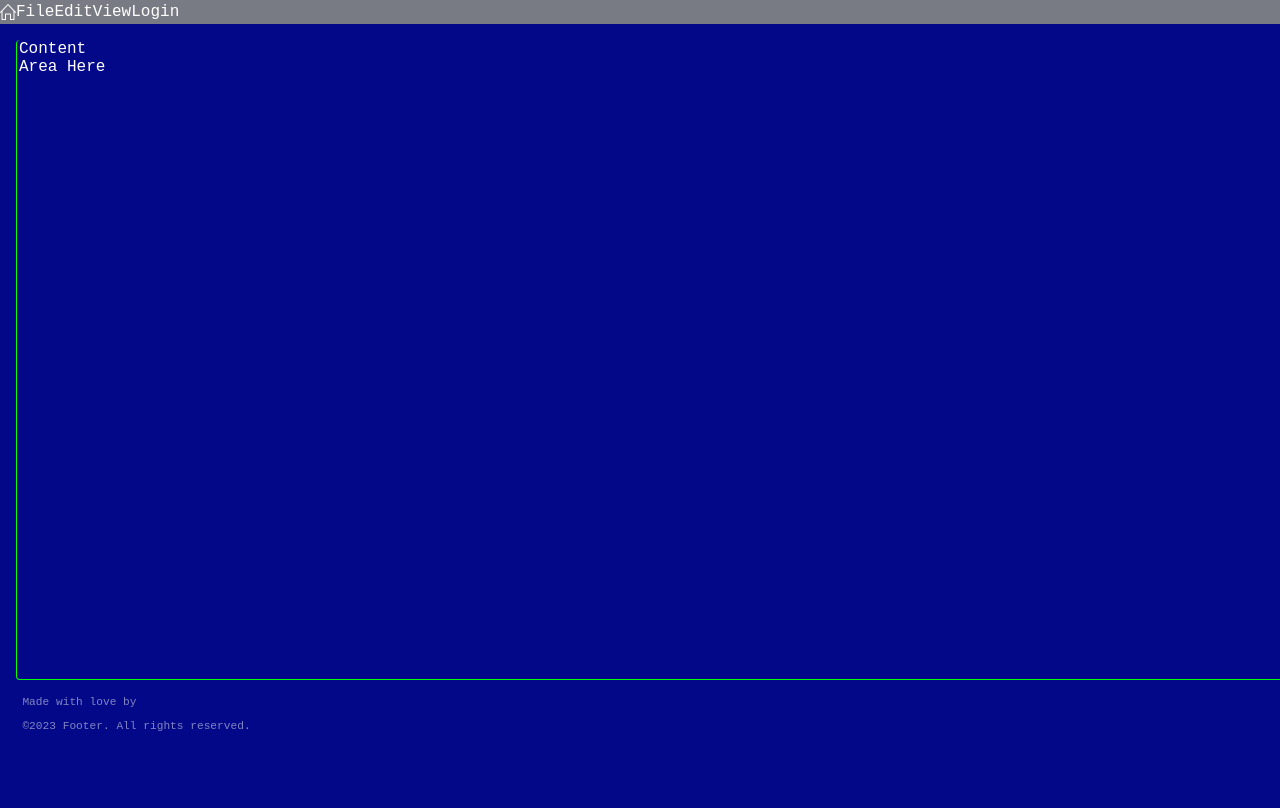
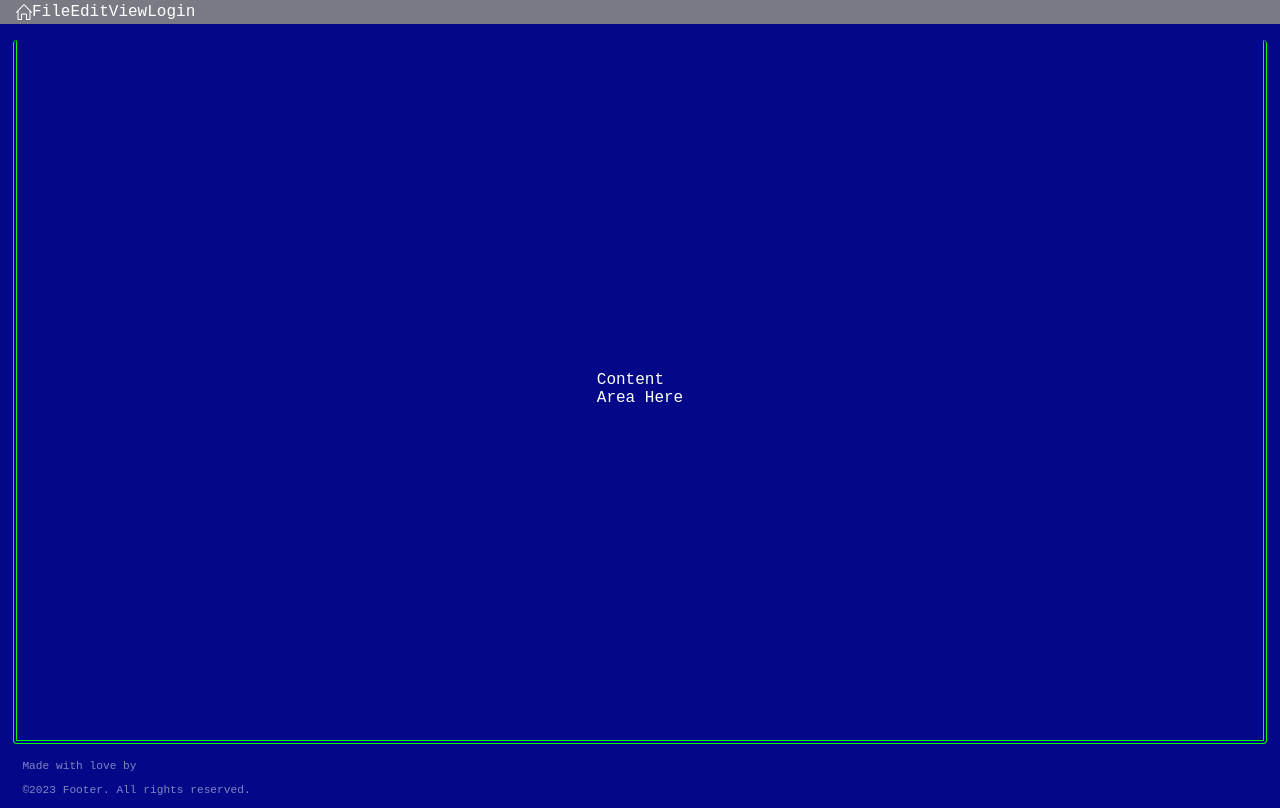
Before and after one commit to thecowsays/nameless-whispers, a React (Vite) app: page / in a window 1280 px wide. Built offline with nearby package versions, Linux system fonts and the light colour scheme; a web font is replaced by a local one.

Commit message:
updated css for navbar

```diff
--- a/src/components/Header/Header.module.css
+++ b/src/components/Header/Header.module.css
@@ -5,13 +5,14 @@
     display: flex;
     justify-content: flex-start;
     align-items: center;
+    padding: 0 1em;
 }
 
-/* .menu-wrapper {
-} */
+/* === NAVBAR === */
 
 .menu-link {
     color: var(--main-color);
+    margin-left: 1em;
 }
 
 .menu-link::first-letter {
@@ -27,3 +28,12 @@
     font-weight: 600;
     color: var(--accent);
 }
+
+/* Home Icon Settings */
+
+.icon path {
+  stroke-width: 2rem;
+}
+  .icon:hover {
+    color: var(--accent);
+}
--- a/src/pages/Homepage/Homepage.module.css
+++ b/src/pages/Homepage/Homepage.module.css
@@ -1,18 +1,18 @@
 .container {
-    min-width: 100vw;
-    height: 80vh;
-    border: 1px solid lime;
+    width: 98vw;
+    height: 88vh;
+    border: 4px double lime;
     border-top: 0;
     border-radius: 4px;
-    margin: 1em;
+    margin: 1em 1vw;
     padding: 0 2px 2px 2px;
+    display: flex;
+    justify-content: center;
+    align-items: center;
 }
 
 .content-wrapper {
     height: 100%;
     width: 100%;
-    border: 1px solid lime;
-    border-top: 0;
-    border-radius: 0 4px;
     padding: 0 1em 1em 1em;
 }
```
